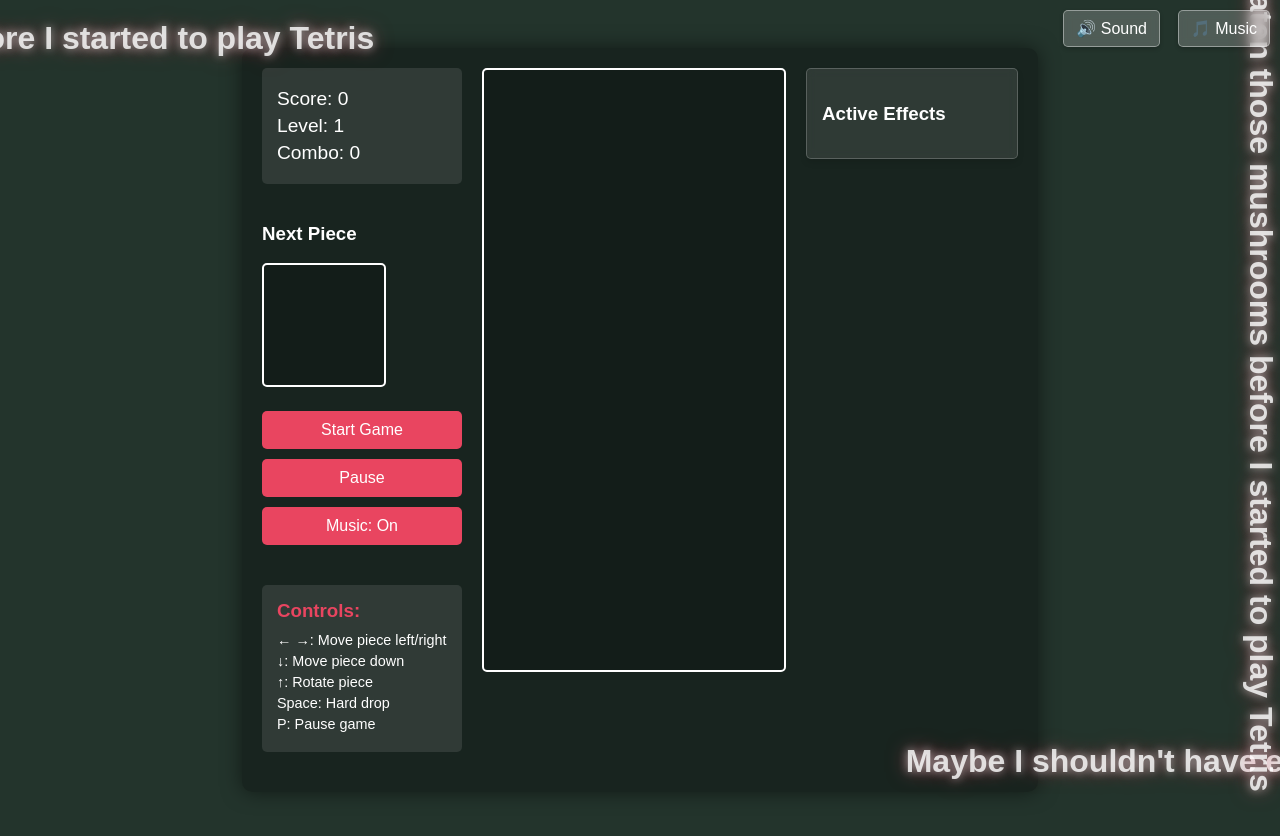
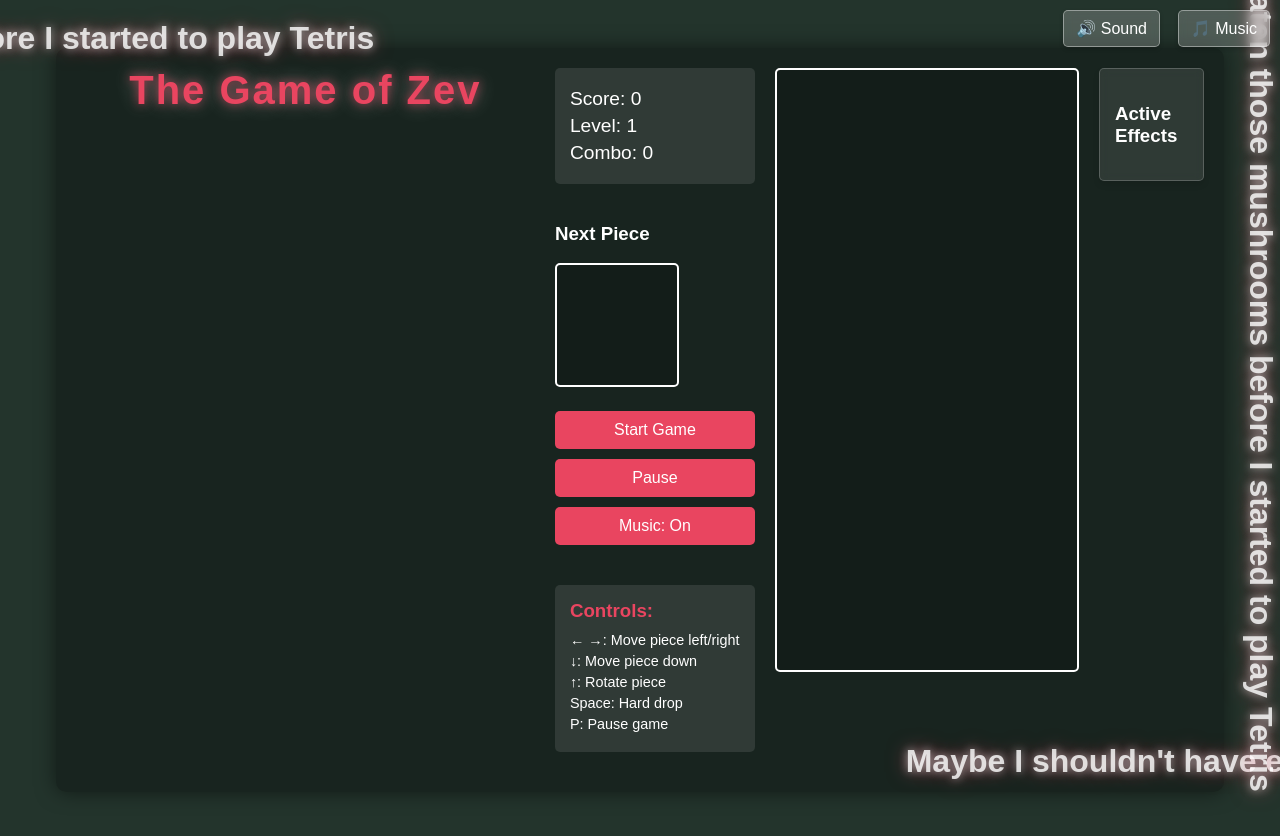
Before and after one commit to joelgranik/game-of-zev, a plain HTML site: page public/index.html in a window 1280 px wide. Shown: the top 836 px of the page. Drawn offline with Linux system fonts and the light colour scheme.

Commit message:
Add game title back to the top of the screen

```diff
--- a/public/index.html
+++ b/public/index.html
@@ -15,6 +15,7 @@
     </div>
 
     <div id="game-container">
+        <h1 class="game-title">The Game of Zev</h1>
         <div id="game-info">
             <div class="score-container">
                 <p>Score: <span id="score">0</span></p>
--- a/public/static/css/styles.css
+++ b/public/static/css/styles.css
@@ -303,3 +303,15 @@
 #music-toggle-btn {
     right: 10px;
 }
+
+.game-title {
+    text-align: center;
+    color: #e94560;
+    font-size: 2.5em;
+    margin: 0 0 20px 0;
+    width: 100%;
+    text-shadow: 0 0 10px rgba(233, 69, 96, 0.6),
+                 0 0 20px rgba(255, 255, 255, 0.4);
+    font-weight: bold;
+    letter-spacing: 2px;
+}
```
